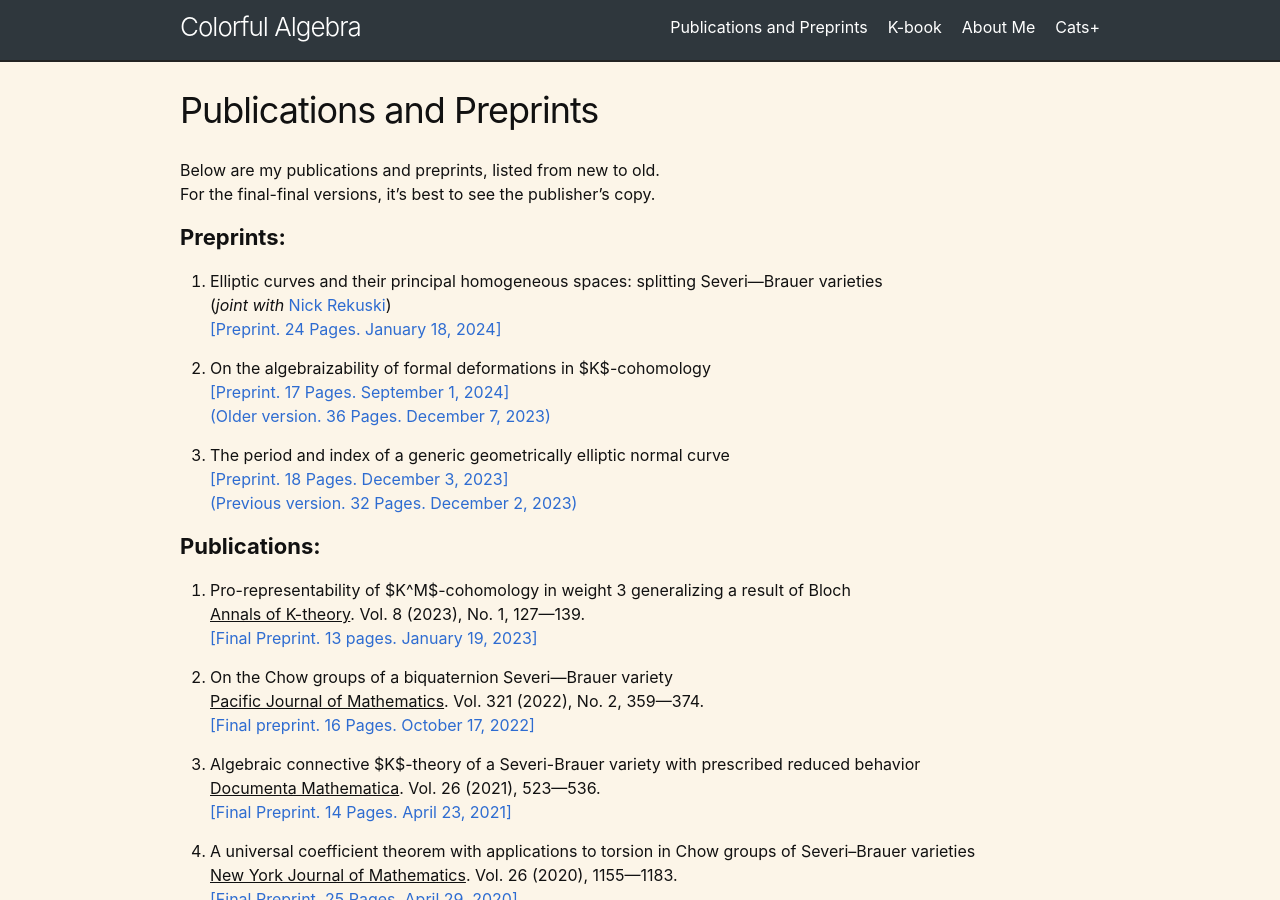
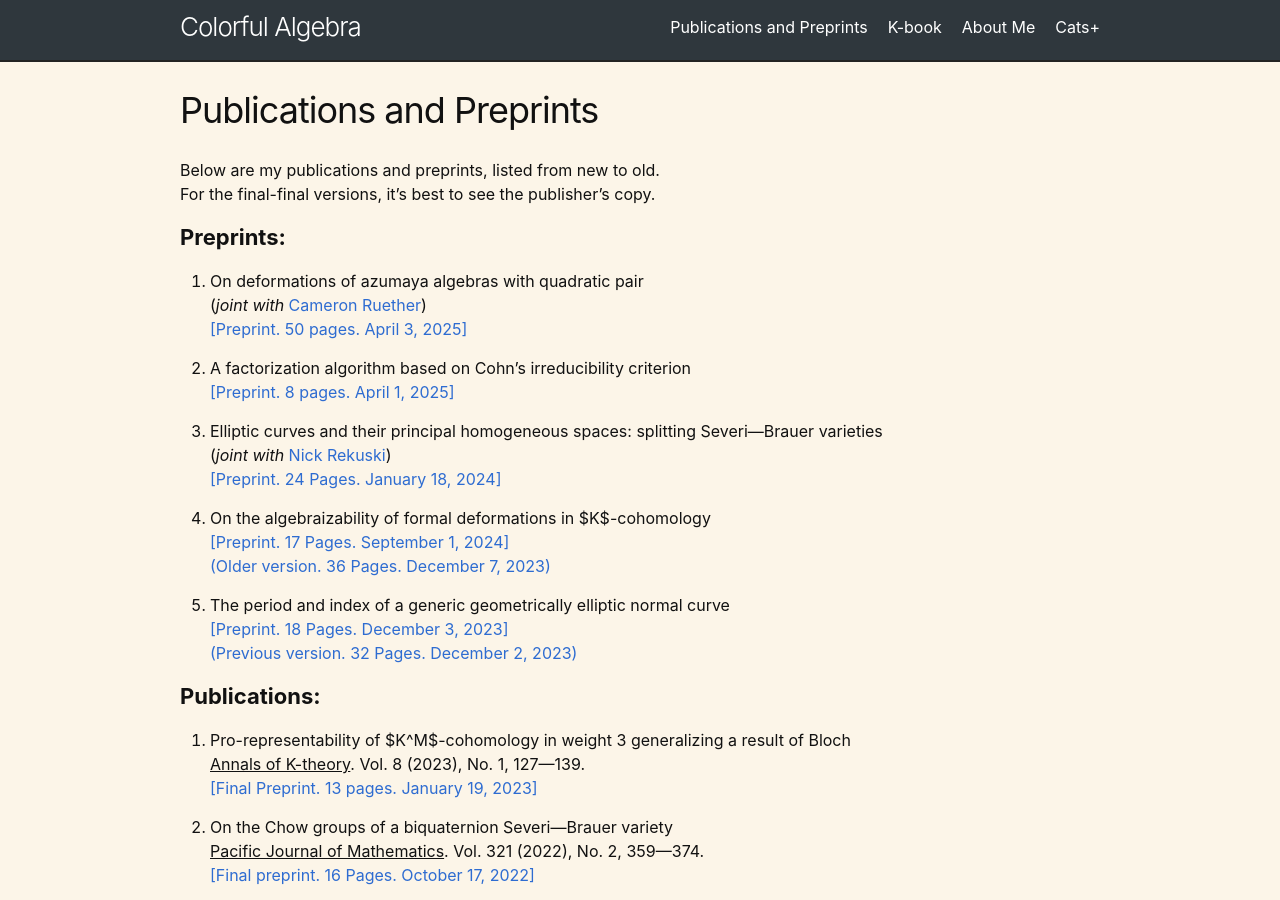
Before and after one commit to eoinmackall/eoinmackall.github.io, a Jekyll site: the page built from publications.markdown, in a window 1280 px wide and 900 px high. Built offline with Jekyll 4.4.1, drawn with Linux system fonts in a browser that asks for light colours.

Commit message:
paper updates

```diff
--- a/about.markdown
+++ b/about.markdown
@@ -28,7 +28,7 @@ From January to August 2020, I was a postdoctoral fellow at the University of Vi
 Since the Summer of 2023, I’ve been back in California. During the 2023-2024 academic year, I was a lecturer at the University of California, San Diego. As of July 2024, I am a Visiting Assistant Professor at the University of California, Santa Cruz.
 </p>
 
-<p><a href="/files/cv/Resume_Mackall_Eoin.pdf" download>My CV</a> (Last updated: January 19, 2025)</p>
+<p><a href="/files/cv/Resume_Mackall_Eoin.pdf" download>My CV</a> (Last updated: April 3, 2025)</p>
 
 <p><b>
 Links:<br>
--- a/publications.markdown
+++ b/publications.markdown
@@ -10,15 +10,23 @@ For the final-final versions, it’s best to see the publisher’s copy.
 
 ### **Preprints:**
 
-1. Elliptic curves and their principal homogeneous spaces: splitting Severi—Brauer varieties
+
+1. On deformations of azumaya algebras with quadratic pair
+(*joint with* [Cameron Ruether](https://cameron-ruether.bitbucket.io/))
+[[Preprint. 50 pages. April 3, 2025]](/files/papers/main3.pdf)
+
+2. A factorization algorithm based on Cohn's irreducibility criterion
+[[Preprint. 8 pages. April 1, 2025]](/files/papers/factorization.pdf)
+
+3. Elliptic curves and their principal homogeneous spaces: splitting Severi—Brauer varieties
 (*joint with* [Nick Rekuski](https://pcwww.liv.ac.uk/~rekuski/))
 [[Preprint. 24 Pages. January 18, 2024]](/files/papers/E_Torsors_in_Severi_Brauer_Varieties.pdf)
 
-2. On the algebraizability of formal deformations in $K$-cohomology
+4. On the algebraizability of formal deformations in $K$-cohomology
 [[Preprint. 17 Pages. September 1, 2024]](/files/papers/representable_short.pdf)
 [(Older version. 36 Pages. December 7, 2023)](/files/papers/representable.pdf)
 
-3. The period and index of a generic geometrically elliptic normal curve
+5. The period and index of a generic geometrically elliptic normal curve
 [[Preprint. 18 Pages. December 3, 2023]](/files/papers/gengeom.pdf)
 [(Previous version. 32 Pages. December 2, 2023)](/files/papers/dhilb2.pdf)
 
```
Also changed, not shown: 4 other files.
